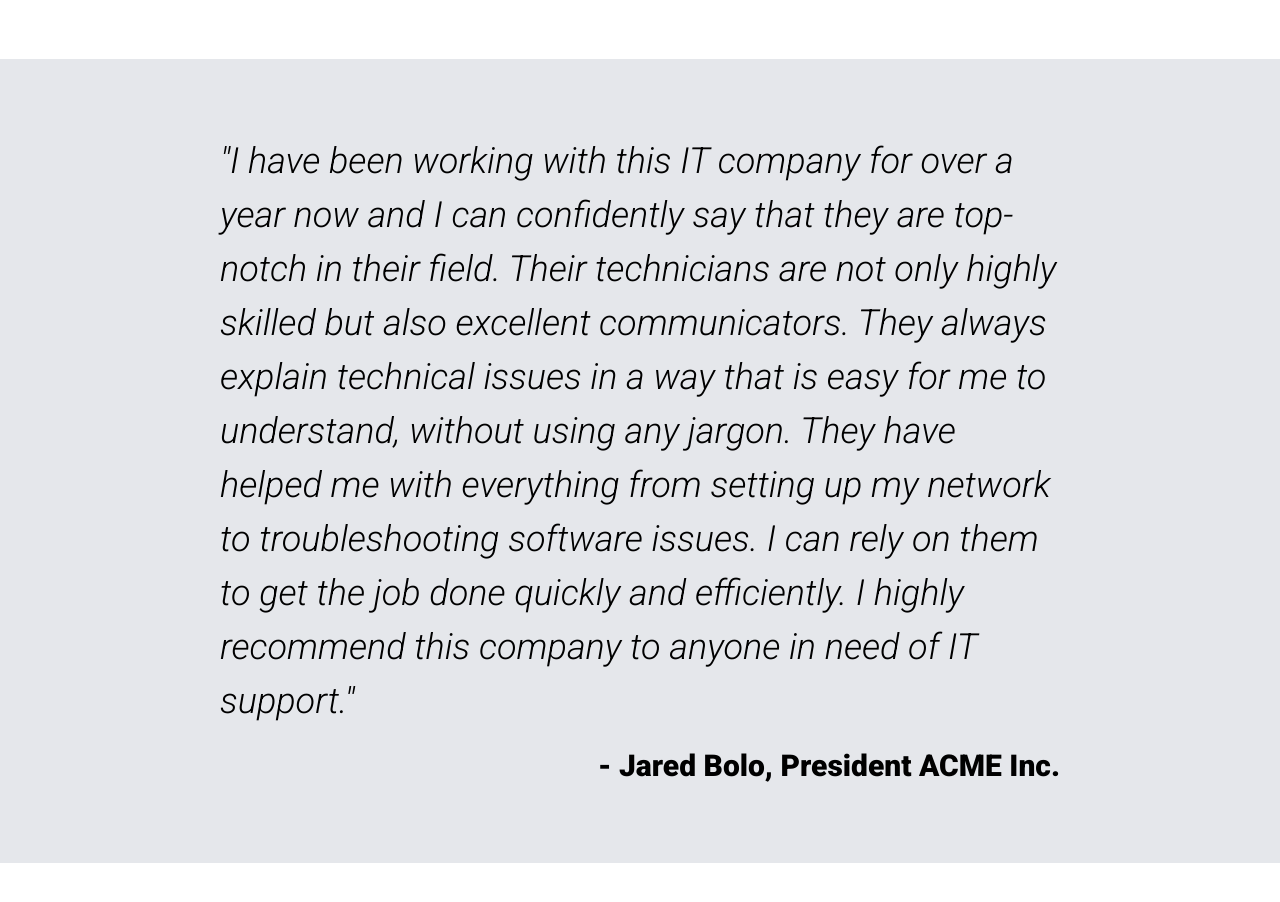
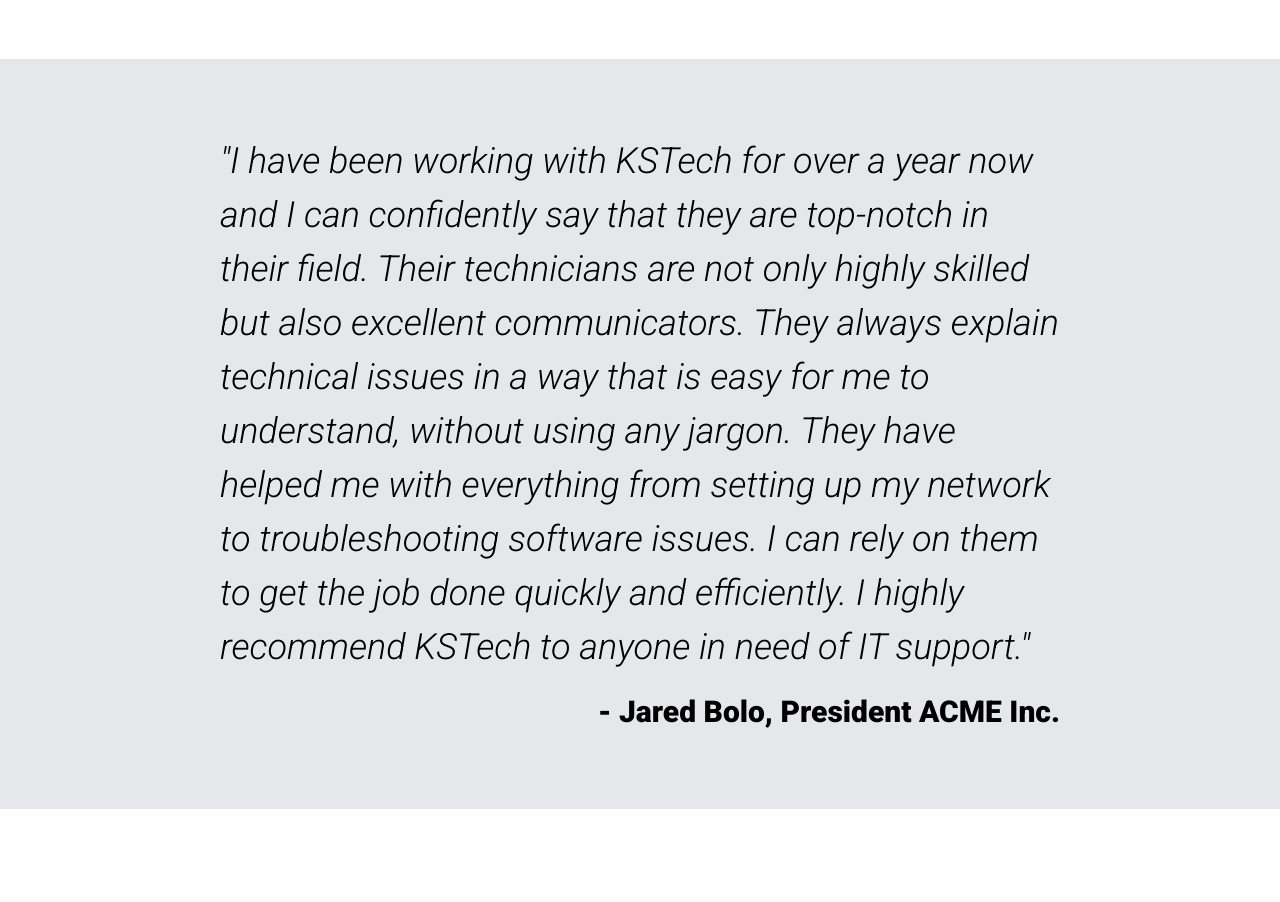
Before and after one commit to jaredbradley243/The-Odin-Project---Landing-Page, a plain HTML site: page index.html in a window 1280 px wide. Shown: the part 1001-1903 px from the top of the page. Drawn offline with Linux system fonts and the light colour scheme; a web font is replaced by a local one.

Commit message:
Refine copy

```diff
--- a/index.html
+++ b/index.html
@@ -63,12 +63,11 @@
     </section>
     <section class="quote">
         <div class="container">
-            <h3 class="quote-text">"I have been working with this IT company for over a year now and I can confidently
+            <h3 class="quote-text">"I have been working with KSTech for over a year now and I can confidently
                 say that they are top-notch in their field. Their technicians are not only highly skilled but also
                 excellent communicators. They always explain technical issues in a way that is easy for me to understand,
                 without using any jargon. They have helped me with everything from setting up my network to troubleshooting
-                software issues. I can rely on them to get the job done quickly and efficiently. I highly recommend this
-                company to anyone in need of IT support."</h3>
+                software issues. I can rely on them to get the job done quickly and efficiently. I highly recommend KSTech to anyone in need of IT support."</h3>
             <p class="quote-attribution">- Jared Bolo, President ACME Inc.</p>
         </div>
     </section>
```
